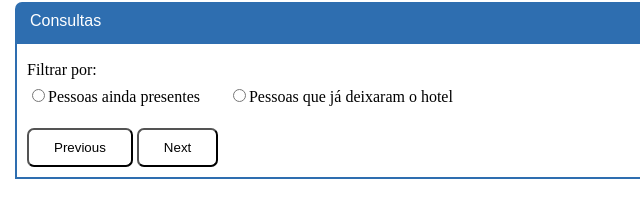
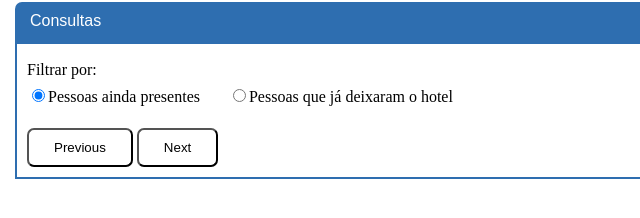
Before and after one commit to adrianapereira27/ProjetoFrontEnd, a plain HTML site: page index.html in a window 1280 px wide. Shown: the part 314-532 px from the top of the page, 0-640 px from the left. Drawn offline with Linux system fonts and the light colour scheme.

Commit message:
alteração projeto

```diff
--- a/index.html
+++ b/index.html
@@ -76,8 +76,8 @@
                 <div class="separador-linha">&nbsp;</div>
                 <div style="width:100%;">
                     <div class="divColuna">
-                        <input type="radio" name="idPessoasPresentes" class="checkbox"/>Pessoas ainda presentes &nbsp;&nbsp;&nbsp;&nbsp;&nbsp;
-                        <input type="radio" name="idPessoasDeixHotel" class="checkbox"/>Pessoas que já deixaram o hotel
+                        <input type="radio" name="idRadioPessoas" id="idPessoasPresentes" class="checkbox" checked/>Pessoas ainda presentes &nbsp;&nbsp;&nbsp;&nbsp;&nbsp;
+                        <input type="radio" name="idRadioPessoas" id="idPessoasDeixHotel" class="checkbox"/>Pessoas que já deixaram o hotel
                     </div>
                 </div>
                 <div class="separador-linha">&nbsp;</div>
```
